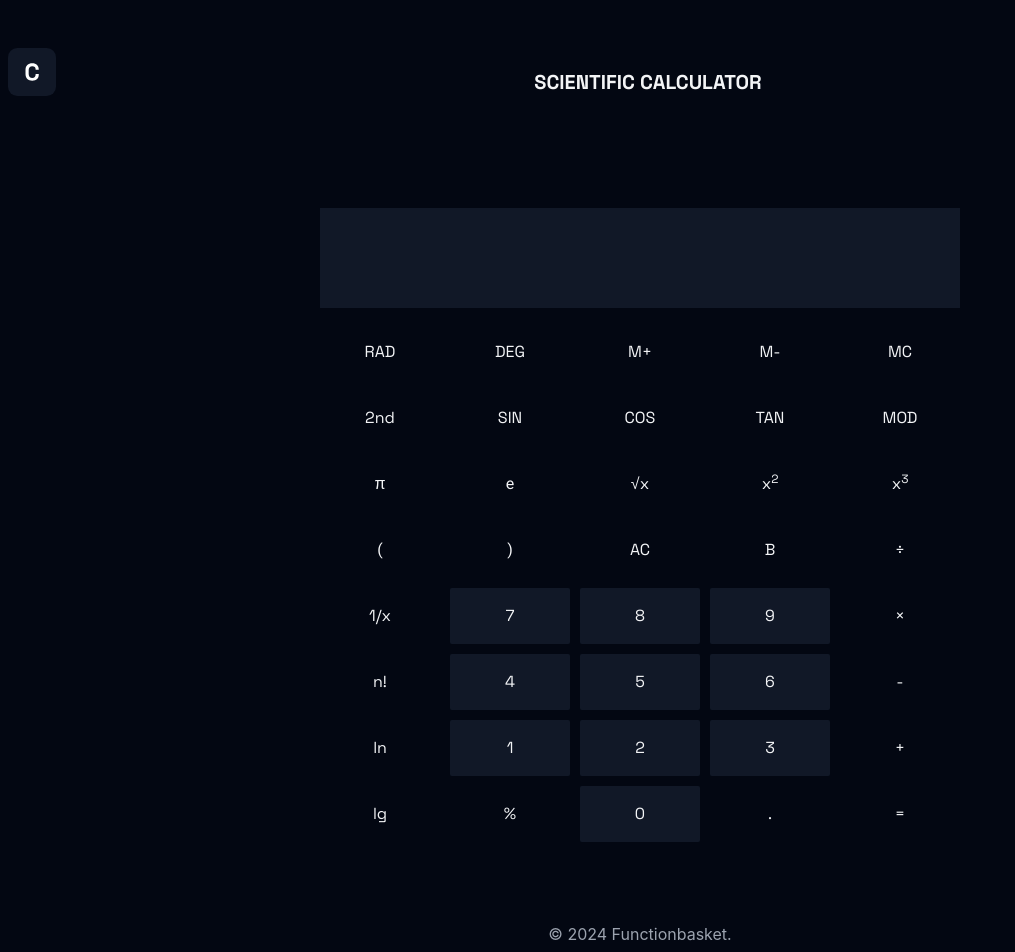
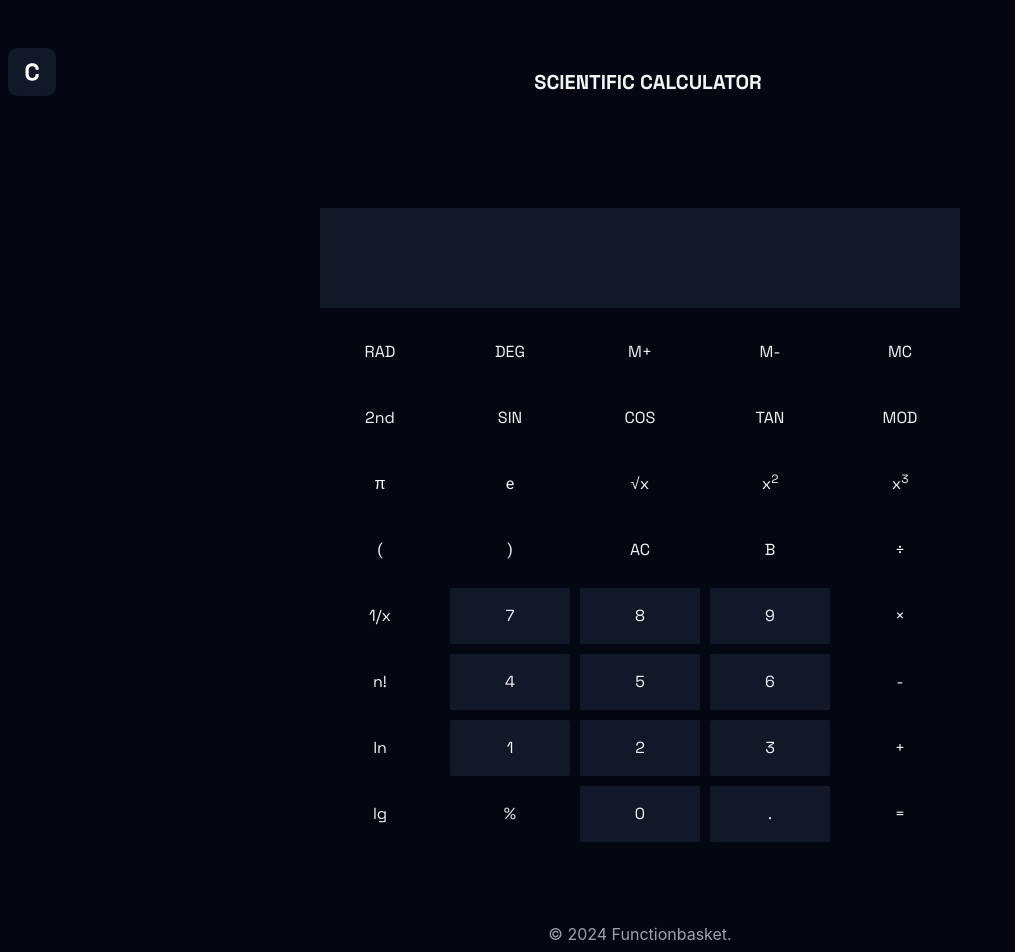
Before and after one commit to blueorionn/calculator, a Next.js app: page /scientific in a window 1280 px wide. Shown: the top 952 px of the page, without its empty margins (0-1015 px from the left). Built offline with nearby package versions, Linux system fonts and the light colour scheme.

Commit message:
add period button

```diff
--- a/src/calculators/scientific/ScientificCalculator.tsx
+++ b/src/calculators/scientific/ScientificCalculator.tsx
@@ -1,5 +1,5 @@
 import { Space_Grotesk, Roboto } from "next/font/google";
-import { DigitButton } from "./components/DigitButton";
+import { DigitButton, PeriodButton } from "./components/DigitButton";
 
 const spaceGrotesk = Space_Grotesk({ subsets: ["latin"] });
 const roboto = Roboto({ subsets: ["latin"], weight: "400" });
@@ -91,7 +91,7 @@ export default function ScientificCalculator() {
                 <button type="button">lg</button>
                 <button type="button">%</button>
                 <DigitButton digit={0} />
-                <button type="button">.</button>
+                <PeriodButton />
                 <button type="button">=</button>
               </div>
             </div>
```
